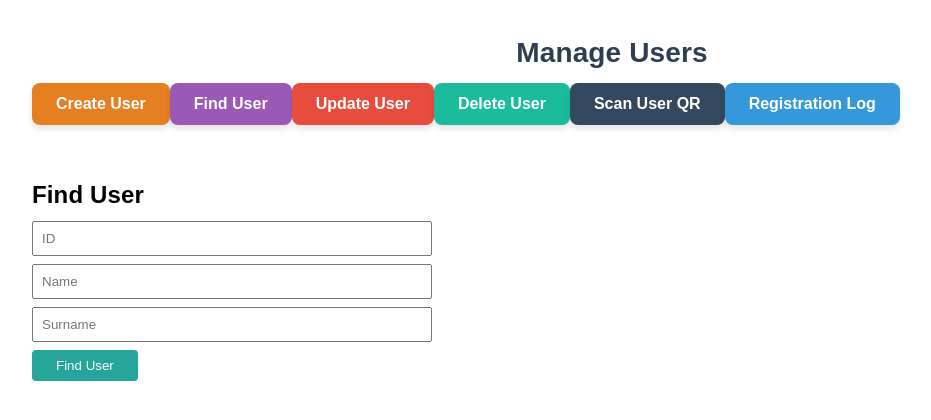
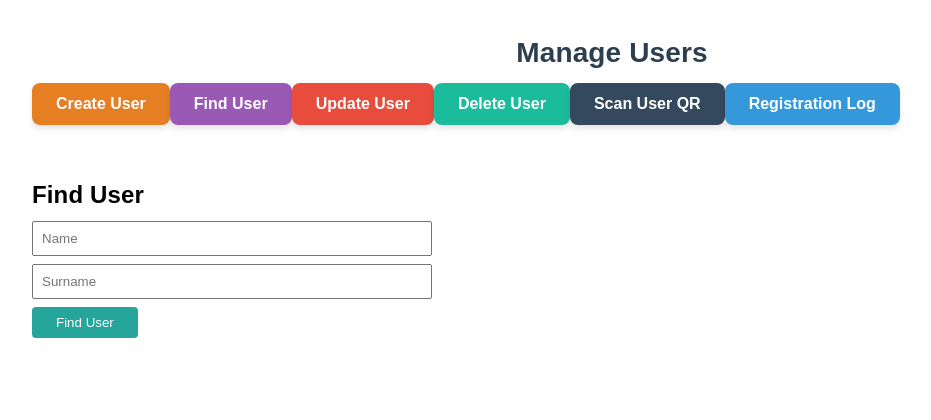
Before and after one commit to Groxikm/protrainup-app, a Vue app in the folder app-using-materialui/qr-code-app-protrainup/: page /admin in a window 1280 px wide. Both pictures are taken after a click on the button "Find User". Shown: the top 420 px of the page, without its empty margins (28-959 px from the left). Built offline with nearby package versions, Linux system fonts and the light colour scheme.

Commit message:
Working App Commit

```diff
--- a/app-using-materialui/qr-code-app-protrainup/package.json
+++ b/app-using-materialui/qr-code-app-protrainup/package.json
@@ -18,6 +18,7 @@
   },
   "devDependencies": {
     "@vitejs/plugin-vue": "^5.2.1",
-    "vite": "^6.2.0"
+    "vite": "^6.2.0",
+    "vue-cli-plugin-vuetify": "~2.5.8"
   }
 }
--- a/app-using-materialui/qr-code-app-protrainup/src/components/FindUser.vue
+++ b/app-using-materialui/qr-code-app-protrainup/src/components/FindUser.vue
@@ -2,7 +2,6 @@
   <div>
     <h2>Find User</h2>
     <form @submit.prevent="findUser">
-      <input v-model="query.id" placeholder="ID" />
       <input v-model="query.name" placeholder="Name" />
       <input v-model="query.surname" placeholder="Surname" />
       <button type="submit">Find User</button>
```
Also changed, not shown: 1 other file (tests, documents, lock files or other folders).
